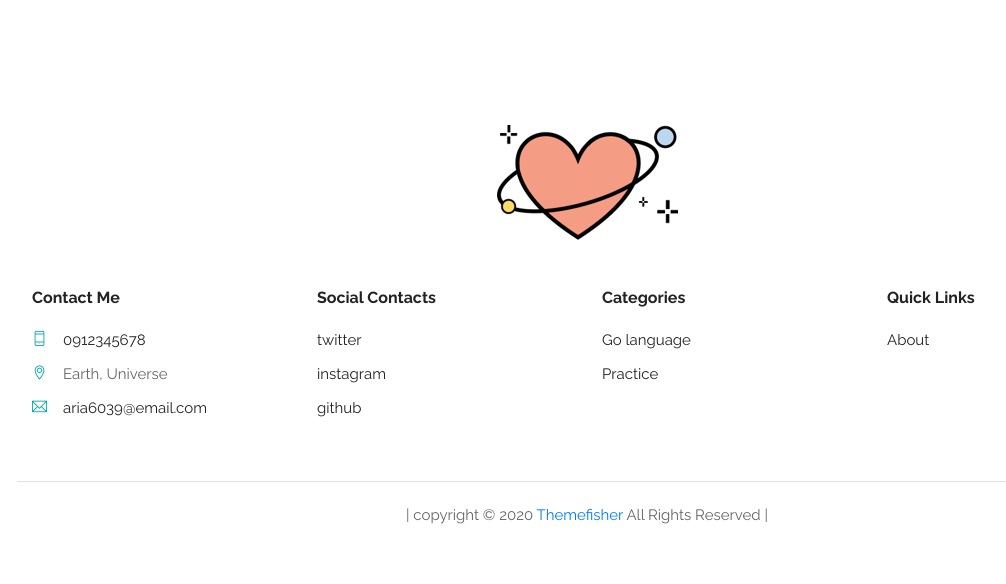
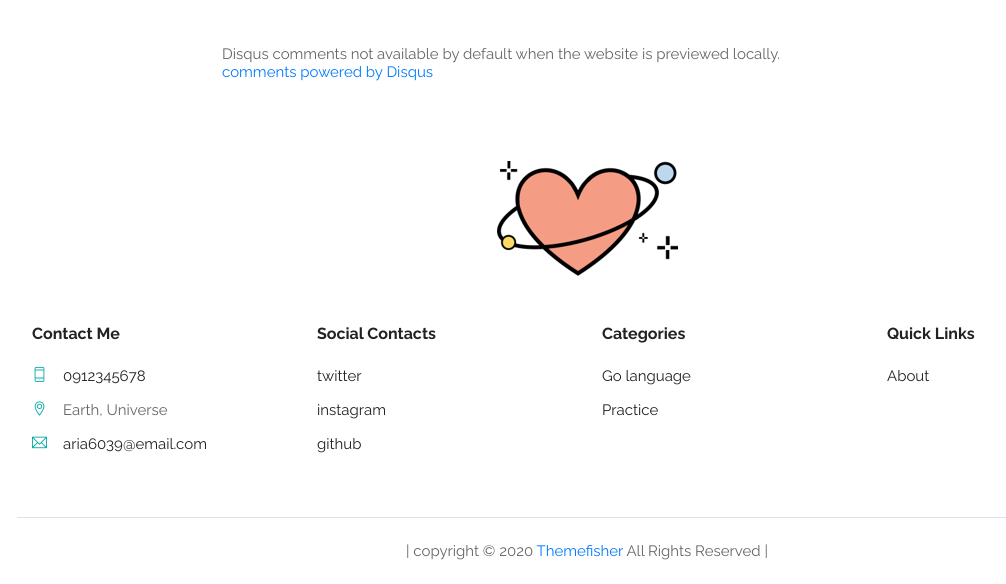
Before and after one commit to auroririri/auroririri.github.io, a plain HTML site: page blog/post-13/index.html in a window 1280 px wide. Shown: the part 4209-4793 px from the top of the page, without its empty margins (53-1059 px from the left). Before the commit the page ends 4757 px from the top, so only its background shows below. Drawn offline with Linux system fonts and the light colour scheme.

Commit message:
add disqus

```diff
--- a/blog/post-13/index.html
+++ b/blog/post-13/index.html
@@ -253,7 +253,26 @@ raw Markdown line up prettily. You can also use inline Markdown.</p>
         </div>
 
 
+        <div id="disqus_thread"></div>
+<script type="application/javascript">
+    var disqus_config = function () {
 
+
+
+    };
+    (function() {
+        if (["localhost", "127.0.0.1"].indexOf(window.location.hostname) != -1) {
+            document.getElementById('disqus_thread').innerHTML = 'Disqus comments not available by default when the website is previewed locally.';
+            return;
+        }
+        var d = document, s = d.createElement('script'); s.async = true;
+        s.src = '//' + "auroririri" + '.disqus.com/embed.js';
+        s.setAttribute('data-timestamp', +new Date());
+        (d.head || d.body).appendChild(s);
+    })();
+</script>
+<noscript>Please enable JavaScript to view the <a href="https://disqus.com/?ref_noscript">comments powered by Disqus.</a></noscript>
+<a href="https://disqus.com" class="dsq-brlink">comments powered by <span class="logo-disqus">Disqus</span></a>
       </div>
     </div>
   </div>
```
Also changed, not shown: blog/test/index.html (+19 -0 lines).
